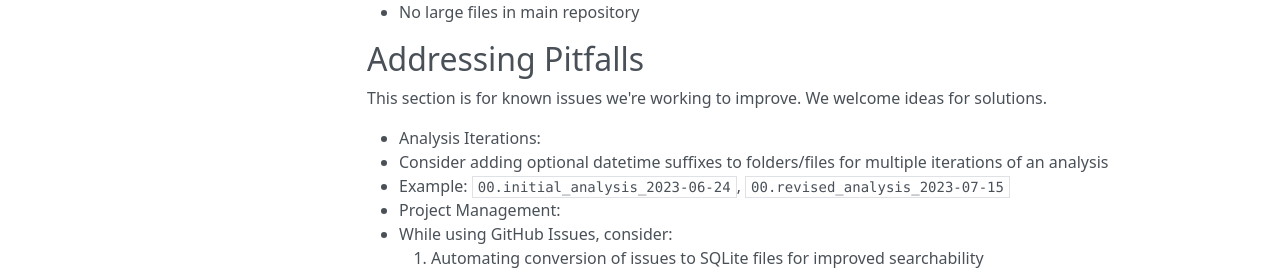
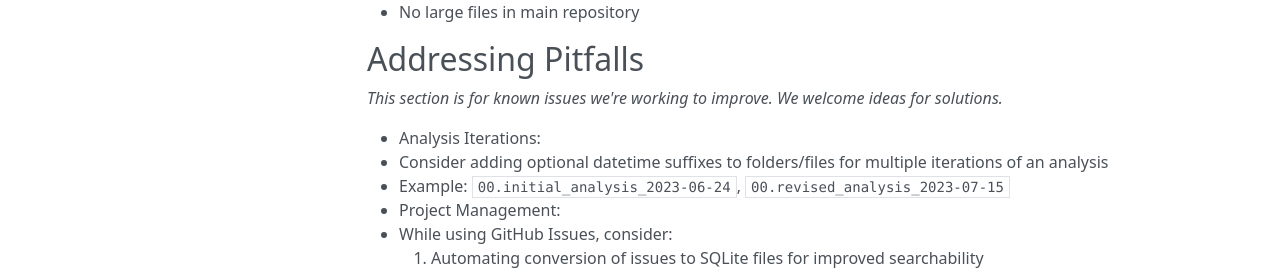
Before and after one commit to broadinstitute/carpenter-singh-lab-standards, an MkDocs documentation site: the page built from docs/01-lab-notebook.md, in a window 1280 px wide and 900 px high, scrolled down 1547 px. Shown: the part 479-753 px from the top of the window. Built offline with MkDocs 1.6.1, drawn with Linux system fonts in a browser that asks for light colours; nearby versions of some CDN libraries.

```diff
--- a/docs/01-lab-notebook.md
+++ b/docs/01-lab-notebook.md
@@ -90,8 +90,8 @@ Pull Requests:
 
 ## Addressing Pitfalls
 
-This section is for known issues we're working to improve.
-We welcome ideas for solutions.
+_This section is for known issues we're working to improve._
+_We welcome ideas for solutions._
 
 - Analysis Iterations:
   - Consider adding optional datetime suffixes to folders/files for multiple iterations of an analysis
```
